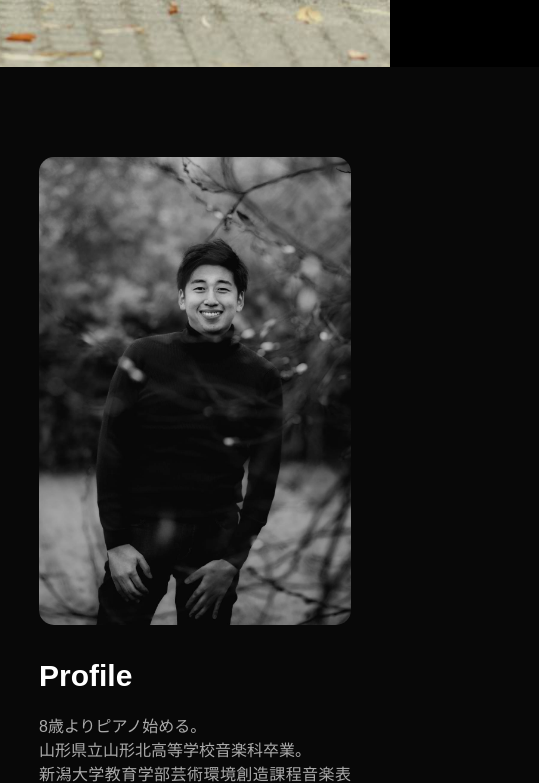
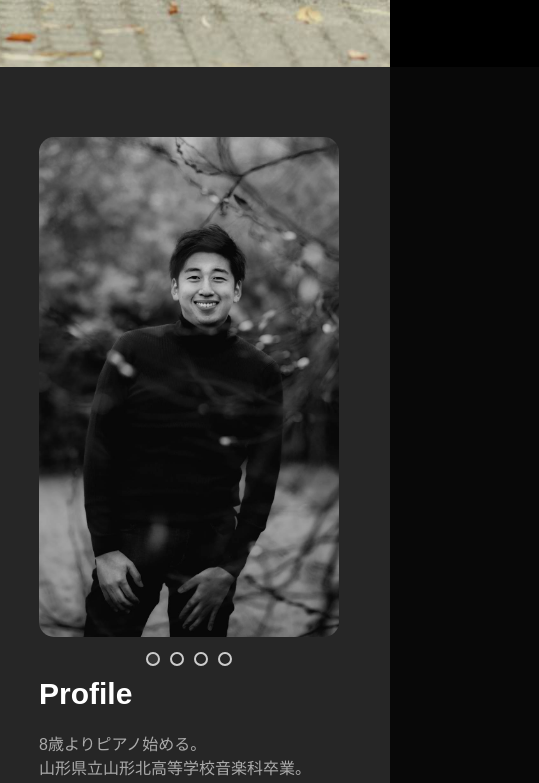
Before and after one commit to RyotaroNishida/RyotaroNishida.github.io, a plain HTML site: page index.html in a window 390 px wide. Shown: the part 777-1560 px from the top of the page, 539 px wide, since content can reach past the window. Drawn offline with Linux system fonts and the light colour scheme.

Commit message:
Add files via upload

```diff
--- a/index.html
+++ b/index.html
@@ -38,7 +38,40 @@
     <div class="container">
         <div class="row">
             <div class="about-col-1">
-                <img src="images/ryou07.jpg">
+                <div class="slider">
+                    <div class="slides">
+                        <!-- Radio Button Start  -->
+                        <input type="radio" name="radio-btn" id="radio1">
+                        <input type="radio" name="radio-btn" id="radio2">
+                        <input type="radio" name="radio-btn" id="radio3">
+                        <input type="radio" name="radio-btn" id="radio4">
+                        <!-- Radio Button Close  -->
+                        <div class="slide first">
+                            <img src="images/ryou07.jpg" alt="img"/>
+                        </div>
+                        <div class="slide">
+                            <img src="images/ryou02.jpg" alt="img"/>
+                        </div>
+                        <div class="slide">
+                            <img src="images/ryou03.jpg" alt="img"/>
+                        </div>
+                        <div class="slide">
+                            <img src="images/ryou09.jpg" alt="img"/>
+                        </div>
+                        <div class="navigation-auto">
+                            <div class="auto-btn-1"></div>
+                            <div class="auto-btn-2"></div>
+                            <div class="auto-btn-3"></div>
+                            <div class="auto-btn-4"></div>
+                        </div>
+                    </div>
+                    <div class="navigation-manual">
+                        <label for="radio1" class="manual-btn"></label>
+                        <label for="radio2" class="manual-btn"></label>
+                        <label for="radio3" class="manual-btn"></label>
+                        <label for="radio4" class="manual-btn"></label>
+                    </div>
+                </div>
             </div>
             <div class="about-col-2">
                 <h1 class="sub-title">Profile</h1>
@@ -251,6 +284,19 @@
       .catch(error => console.error('Error!', error.message))
   })
 </script>
+<!-- Image Slider Close -->
+  <script>
+    var counter = 1;
+    setInterval(function()  {
+      document.getElementById('radio'+ counter).checked = true;
+      counter++;
+
+      if(counter>4){
+        counter=1
+      }
+
+    }, 5000);
+  </script>
 
 </body>
 </html>
--- a/style.css
+++ b/style.css
@@ -112,6 +112,7 @@ nav ul li a:hover::after{
 #about{
     padding: 80px 0;
     color: #ababab;
+    background-color: #262626;
 }
 .row{
     display: flex;
@@ -122,11 +123,111 @@ nav ul li a:hover::after{
     flex-basis: 35%;
 }
 .about-col-1 img{
-    width: 100%;
     border-radius: 15px;
     position: center;
     object-fit: cover;
+    width: 500px;
+    height: 800px;
 }
+.slider{
+    width: 500px;
+    height: 800px;
+    border-radius: 10px;
+    overflow: hidden;
+}
+
+.slides{
+    width: 500%;
+    height: 800px;
+    display: flex;
+}
+
+.slides input{
+    display: none;
+}
+
+.slide{
+    width: 20%;
+    transition: 2s;
+}
+
+  .navigation-manual{
+    position: absolute;
+    width: 500px;
+    margin-top: 20px;
+    display: flex;
+    justify-content: center;
+  }
+
+  .manual-btn{
+    border: 2px solid #ccc;
+    padding: 5px;
+    border-radius: 10px;
+    cursor: pointer;
+    transition: 1s;
+  }
+
+  .manual-btn:not(:last-child){
+    margin-right: 10px;
+  }
+
+  .manual-btn:hover{
+    background-color: #ccc;
+  }
+
+  #radio1:checked ~ .first{
+    margin-left: 0;
+  }
+
+  #radio2:checked ~ .first{
+    margin-left: -20%;
+  }
+
+  #radio3:checked ~ .first{
+    margin-left: -40%;
+  }
+
+  #radio4:checked ~ .first{
+    margin-left: -60%;
+  }
+
+  /* Automatic Navigation */
+  .navigation-auto{
+    position: absolute;
+    display: flex;
+    width: 500px;
+    justify-content: center;
+    margin-top:820px;
+  }
+
+  .navigation-auto div{
+    border: 2px solid #333;
+    padding: 5px;
+    border-radius: 10px;
+    transition: 1s;
+  }
+
+  .navigation-auto div:not(:last-child){
+    margin-right: 10px;
+  }
+
+  #radio1:checked ~.navigation-auto .auto-btn-1{
+    background: #ccc;
+  }
+
+  #radio2:checked ~.navigation-auto .auto-btn-2{
+    background: #ccc;
+  }
+
+
+  #radio3:checked ~.navigation-auto .auto-btn-3{
+    background: #ccc;
+  }
+
+  #radio4:checked ~.navigation-auto .auto-btn-4{
+    background: #ccc;
+  }
+
 .about-col-2{
     flex-basis: 60%;
 }
@@ -646,11 +747,12 @@ nav .fa-solid{
         display: none;
     }
     .header-text{
-        margin-top: 80%;
+        margin-top: 130%;
         font-size: 17px;
     }
     .header-text h1 span{
         font-size: 35px;
+        color: #ffffff;
     }
 
     .header-text h1{
@@ -710,17 +812,35 @@ nav .fa-solid{
     .box .dream img{
         padding-bottom: 20px;
     }
+    .slider{
+        margin-top: -20px;
+    }
     .about-col-1, .about-col-2{
         flex-basis: 100%;
     }
     .about-col-1{
         margin-bottom: 30px;
     }
+    .about-col-1 img{
+        width: 300px;
+        height: 500px;
+    }
     .about-col-2{
         font-size: 14px;
     }
+    .about-col-2 h1{
+        margin-top: -290px;
+    }
     .about-col-2 p{
         font-size: 16px;
+    }
+    .navigation-auto{
+        width: 300px;
+        margin-top:515px;
+    }
+    .navigation-manual{
+        margin-top:-285px;
+        width: 300px;
     }
     .contact-left h1{
         font-size: 40px;
@@ -729,10 +849,11 @@ nav .fa-solid{
         flex-basis: 100%;
     }
     .copyright{
-        font-size: 14px;
+        font-size: 6px;
+        margin-top: 10px;
     }
     .copyright1{
-        font-size: 14px;
+        font-size: 6px;
     }
     .container01 .sub-title01{
         font-size: 30px;
```
